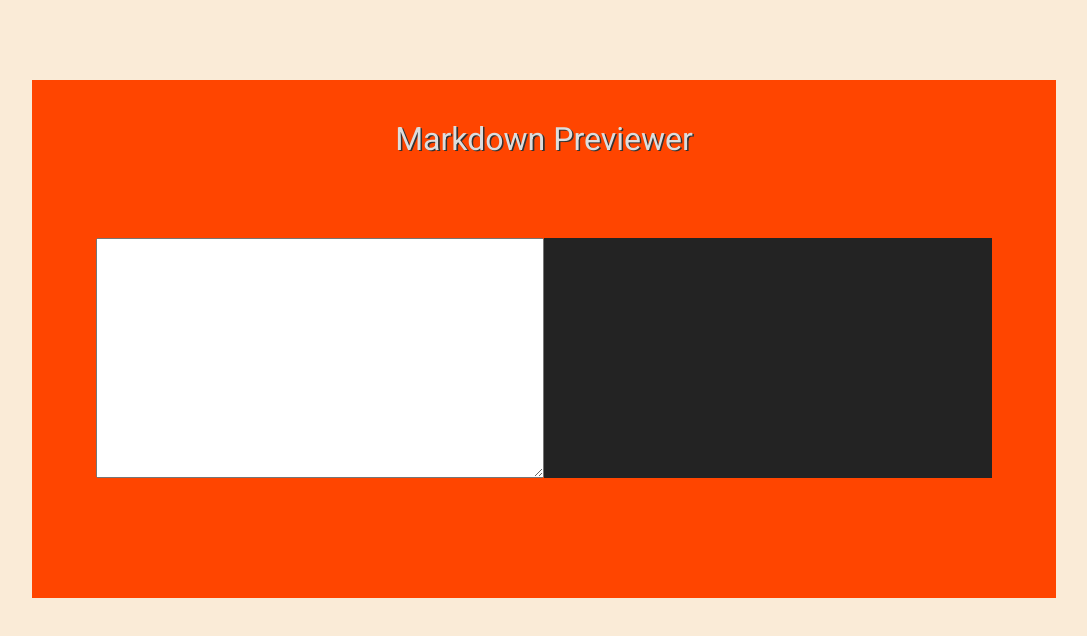
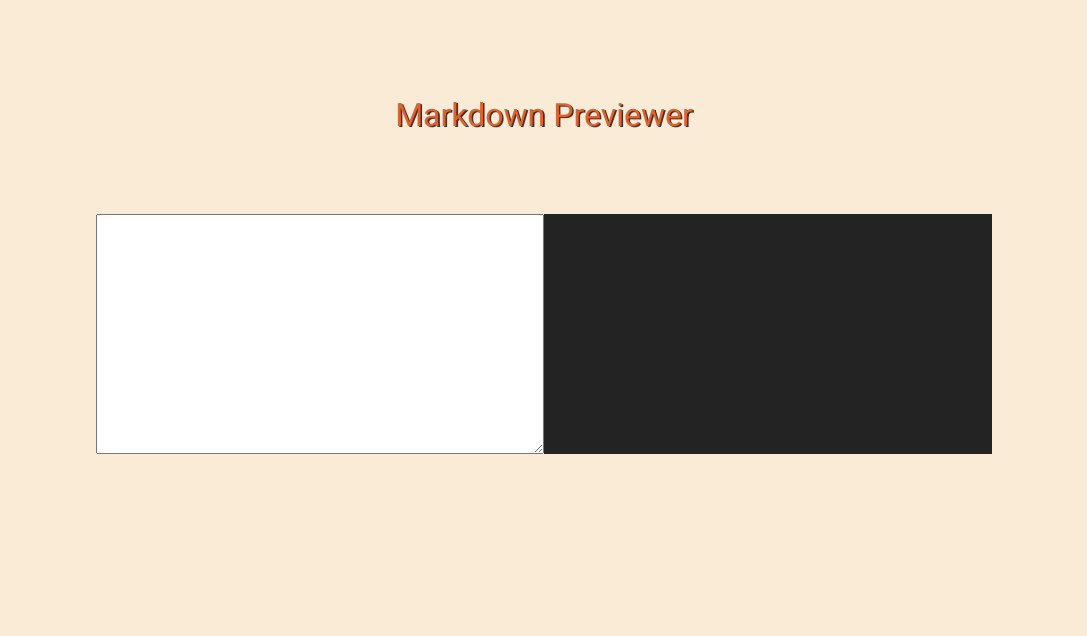
Before and after one commit to turkaytunc/md-prev, a React (Create React App) app: page / in a window 1280 px wide. Shown: the top 636 px of the page, without its empty margins (96-1183 px from the left). Built offline with nearby package versions, Linux system fonts and the light colour scheme; a small style sheet from the web is missing.

Commit message:
update styles

```diff
--- a/src/app.scss
+++ b/src/app.scss
@@ -3,16 +3,15 @@
   flex-direction: column;
   align-items: center;
   justify-content: center;
-  background: orangered;
   width: 80vw;
-  margin: 10vh auto;
-  padding: 5vh 0;
+  margin: 2vh auto;
+  padding: 10vh 0;
   text-align: center;
 }
 
 .app-header {
   font-size: 4vh;
-  color: #ddd;
+  color: rgb(228, 96, 43);
   text-shadow: 0.12vw 0.12vh 0 #333;
 }
 
--- a/src/components/markdown-input/markdown-input.scss
+++ b/src/components/markdown-input/markdown-input.scss
@@ -4,6 +4,8 @@
   text-shadow: none;
   text-align: initial;
   padding-left: 2em;
+  font-size: 0.85em;
+  line-height: 1.6em;
 }
 
 @media screen and (max-width: 520px) {
--- a/src/components/markdown-preview/markdown-preview.scss
+++ b/src/components/markdown-preview/markdown-preview.scss
@@ -5,17 +5,20 @@
   width: 35vw;
   background: #232323;
   overflow-y: scroll;
-  font-size: 0.9em;
+  font-size: 0.85em;
+  line-height: 1.6em;
   text-shadow: none;
   text-align: initial;
   color: #ddd;
   padding-left: 2em;
   padding-top: 1em;
+  padding-bottom: 1em;
 }
 
 @media screen and (max-width: 520px) {
   .preview {
     height: 50vh;
     width: 100vw;
+    padding-left: 0.5em;
   }
 }
```
